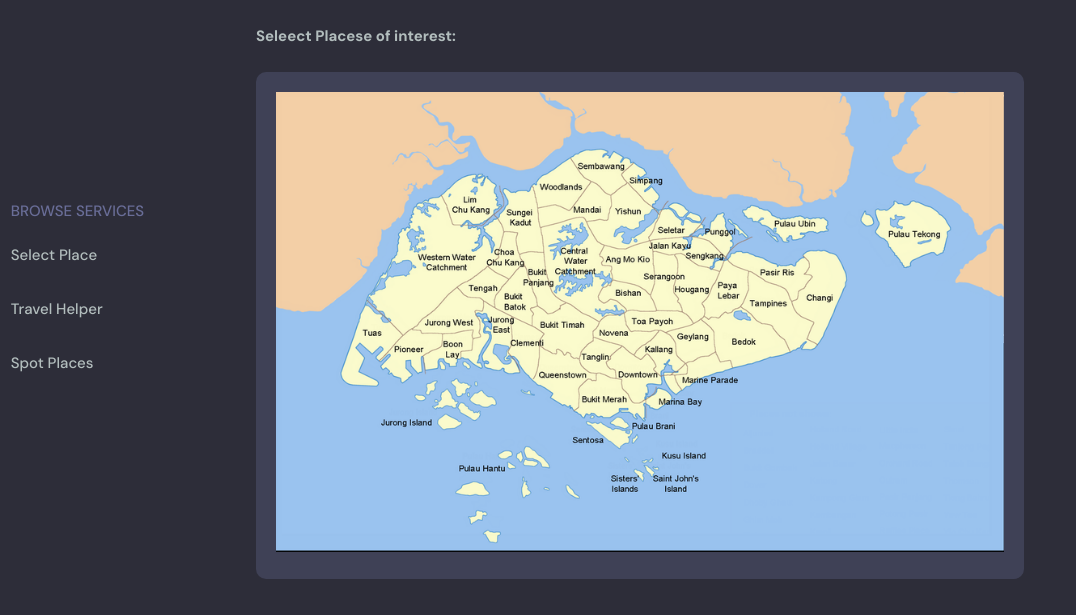
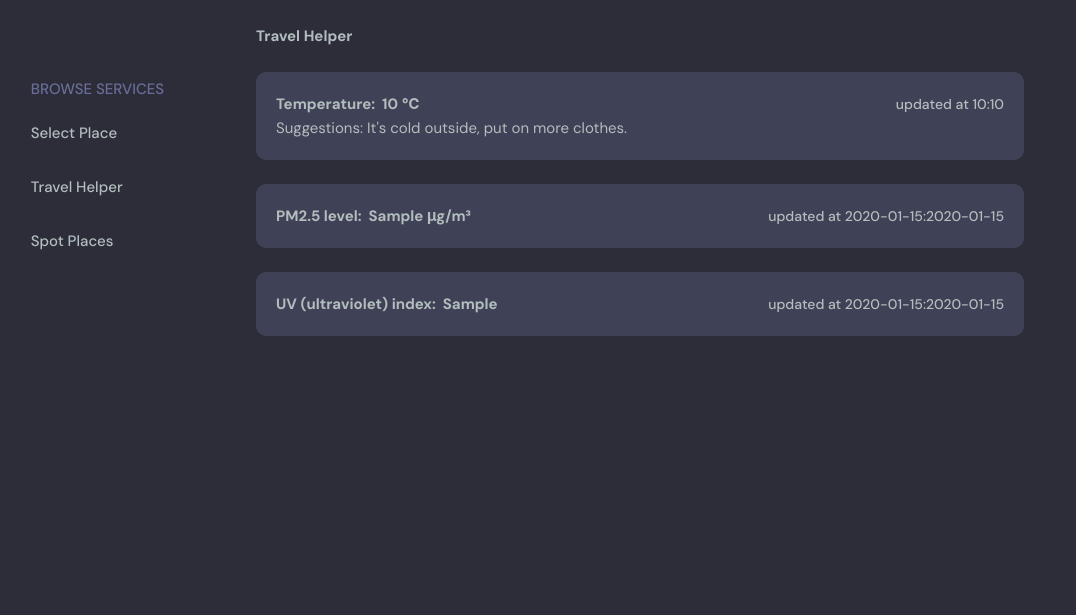
Before and after one commit to chengHWang/CS5524_Project, a Django app: template base/templates/base/weather.html in a window 1280 px wide. Shown: the part 77-692 px from the top of the page, without its empty margins (0-1076 px from the left). Run offline with Django 3.2, Linux system fonts and the light colour scheme; the template is opened without the code that fills it: most values are stand-ins (such as "Sample title", 1, 10 or a date in 2020).

Commit message:
second frontend

```diff
--- a/api_loader.py
+++ b/api_loader.py
@@ -93,7 +93,7 @@ def _get_pm25_by_coordinate(la,lo):
     loc_lo = loc['label_location']['longitude']
     coods[name] = [loc_la,loc_lo]
 
-  print(values)
+  # print(values)
   # print(coods)
   best_key = _find_closest_cood(la, lo, coods)
   return values[best_key], update_timestamp
--- a/base/templates/base/home.html
+++ b/base/templates/base/home.html
@@ -16,7 +16,7 @@
 
     <div class="container">
         <br>
-        <h2>Seleect Placese of interest:</h2>
+        <h2>Seleect Placese of Interest:</h2>
         <br>
         {%include 'components/map.html'%}
     </div>
--- a/base/templates/base/weather.html
+++ b/base/templates/base/weather.html
@@ -16,9 +16,9 @@
 
     <div class="container">
         <br>
-        <h2>Seleect Placese of interest:</h2>
+        <h2>Travel Helper</h2>
         <br>
-        {%include 'components/map.html'%}
+        {%include 'components/weather.html'%}
     </div>
 
     <div class="container">
--- a/base/templates/components/services.html
+++ b/base/templates/components/services.html
@@ -1,17 +1,19 @@
 <div class="topics">
-    <div class="topics__header">
+
+            <div class="topics__header", style="text-indent: 20px;">
                 <h2>Browse Services</h2>
             </div>
 
             <ul class="topics__list">
                 <li>
-            <a href="{%url 'home'%}">Select Place</a>
+                    <a href="{%url 'home'%}", style="text-indent: 20px;">Select Place</a>
                 </li>
                 <li>
-            <a href="{%url 'weather'%}">Travel Helper</a>
+                    <a href="{%url 'weather'%}", style="text-indent: 20px;">Travel Helper</a>
                 </li>
                 <li>
-            <a href="{%url 'stores'%}">Spot Places</a>
+                    <a href="{%url 'stores'%}", style="text-indent: 20px;">Spot Places</a>
                 </li>
             </ul>
+
 </div>
--- /dev/null
+++ b/base/templates/components/weather.html
@@ -0,0 +1,57 @@
+<div class="roomListRoom"">
+    <div class=" roomListRoom__header">
+        <div>
+            <h2>Temperature: &nbsp{{temperature}} &#8451</h2>
+        </div>
+
+        <div class="roomListRoom__actions">
+            <span>updated at {{temperature_update_hour}}:{{temperature_update_min}}</span>
+        </div>
+    </div>
+
+    {% if temperature <= 15 %}
+    <p>Suggestions: It's cold outside, put on more clothes.</p>
+    {% elif temperature <= 28 %}
+        <p>Suggestions: It's cozy outside, enjoy your day!</p>
+    {%elif temperature > 28 %}
+        <p>Suggestions: It's really hot outside!</p>
+    {%endif%}
+</div>
+
+<div class="roomListRoom"">
+    <div class=" roomListRoom__header">
+        <div>
+            <h2>PM2.5 level: &nbsp{{pm25}} μg/m³</h2>
+        </div>
+        <div class="roomListRoom__actions">
+            <span>updated at {{pm25_update_hour}}:{{pm25_update_min}}</span>
+        </div>
+    </div>
+
+    {%if pm25 <= 12%}
+        <p>Suggestions: low PM2.5 level, go out and enjoy fresh air!</p>
+    {%elif pm25 <= 35%}
+        <p>Suggestions: unhealthy PM2.5 level, spend more time indoor.</p>
+    {%elif pm25 >= 35%}
+        <p>Suggestions: severe PM2.5 level, long time exposure leads to serious health issues.</p>
+    {%endif%}
+</div>
+
+<div class="roomListRoom"">
+    <div class=" roomListRoom__header">
+        <div>
+            <h2>UV (ultraviolet) index: &nbsp{{uv}}</h2>
+        </div>
+        <div class="roomListRoom__actions">
+            <span>updated at {{uv_update_hour}}:{{uv_update_min}}</span>
+        </div>
+    </div>
+
+    {% if uv <= 2 %}
+        <p>Suggestions: low UV level, go out and enjoy your day!</p>
+    {% elif uv <= 4 %}
+        <p>Suggestions: moderate UV level, put some sunscreen on.</p>
+    {% elif uv >= 8 %}
+        <p>Suggestions: high UV level, spend more time indoor.</p>
+    {%endif%}
+</div>
```
Also changed, not shown: base/views.py (+42 -7 lines), 1 other file. Lines whose indentation alone changed are shown as unchanged.
